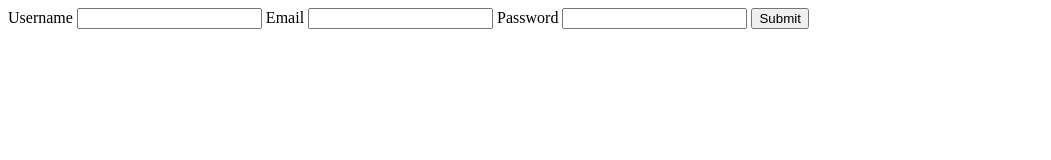
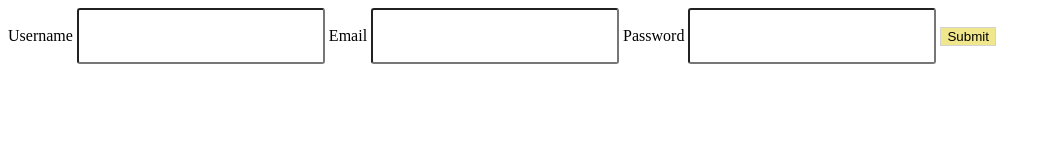
Before and after one commit to techupth/css-selectors-and-properties-fe1-earth-pimmy-win, a website: page ex-1/index.html in a window 1280 px wide. Shown: the whole page, without its empty margins (0-1051 px from the left). Drawn offline with Linux system fonts and the light colour scheme.

Commit message:
feat: assignment selectors from earth

```diff
--- a/ex-1/style.css
+++ b/ex-1/style.css
@@ -1 +1,12 @@
 /* start coding here */
+input {
+    height: 50px;
+    width: 240px;
+    border-radius: 3px;
+}
+button{
+    height: 36 px;
+    width: 120 px;
+    border: 1px solid lightgrey;
+    background-color: khaki;
+}
```
